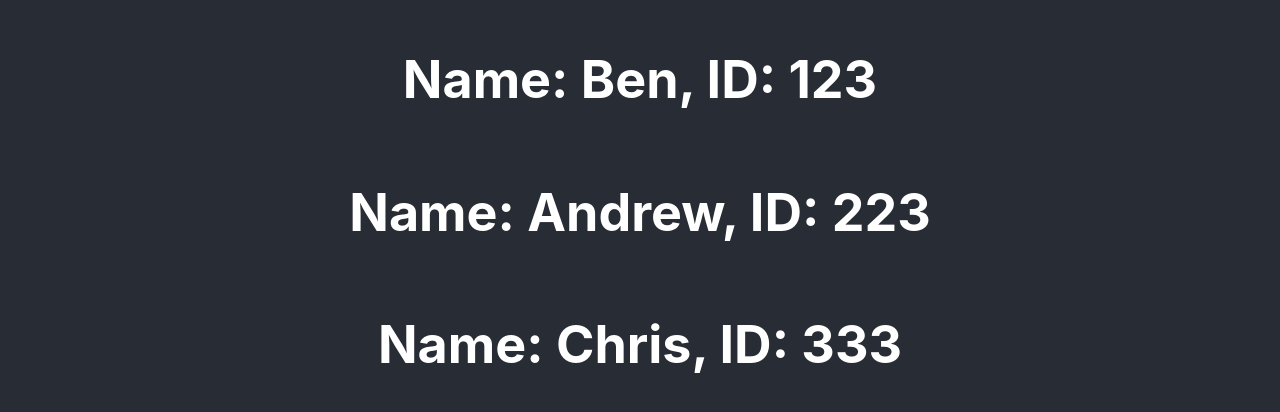
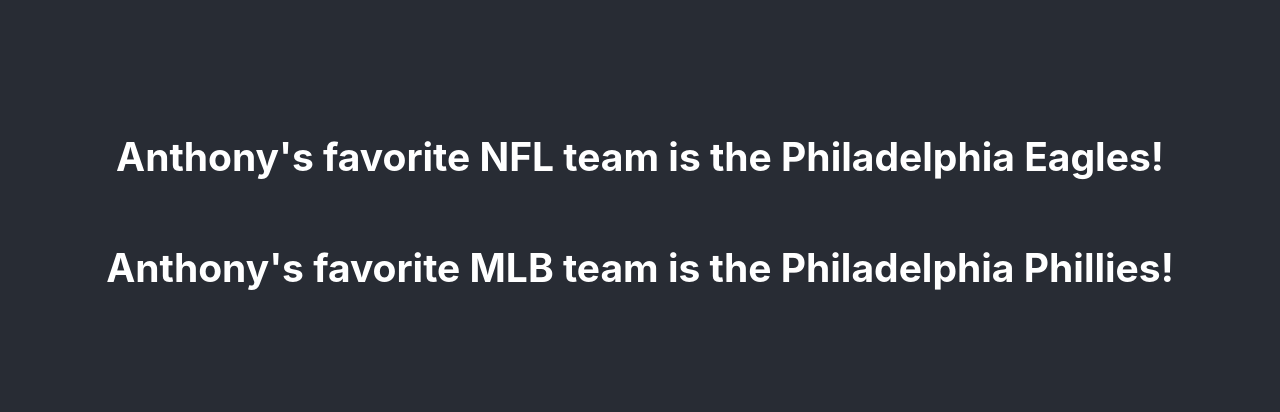
Before and after one commit to AntReyn12/react-practice, a React (Create React App) app: page / in a window 1280 px wide. Shown: the part 188-600 px from the top of the page. Built offline with nearby package versions, Linux system fonts and the light colour scheme.

Commit message:
practiced using spread techniques

```diff
--- a/src/App.js
+++ b/src/App.js
@@ -1,32 +1,30 @@
 import React from "react";
 import "./App.css";
-import MappingPractice from "./Mapping";
+import SpreadPractice from "./Spread";
 
-const friends = [
+const anthonyFavoriteTeams = [
   {
-    name: "Ben",
-    id: "123",
+    league: "NFL",
+    name: "Eagles",
+    city: "Philadelphia",
   },
   {
-    name: "Andrew",
-    id: "223",
-  },
-  {
-    name: "Chris",
-    id: "333",
+    league: "MLB",
+    name: "Phillies",
+    city: "Philadelphia",
   },
 ];
 
-function App() {
+const App = () => {
   return (
     <div className="App">
       <header className="App-header">
-        {friends.map((friend) => (
-          <MappingPractice key={friend.id} name={friend.name} id={friend.id} />
-        ))}
+        {anthonyFavoriteTeams.map((team) => {
+          return <SpreadPractice {...team} />;
+        })}
       </header>
     </div>
   );
-}
+};
 
 export default App;
--- a/src/Mapping.jsx
+++ b/src/Mapping.jsx
@@ -1,4 +1,19 @@
 import React from "react";
+
+const friends = [
+  {
+    name: "Ben",
+    id: "123",
+  },
+  {
+    name: "Andrew",
+    id: "223",
+  },
+  {
+    name: "Chris",
+    id: "333",
+  },
+];
 
 const MappingPractice = (props) => {
   const {name, id} = props;
--- /dev/null
+++ b/src/Spread.jsx
@@ -0,0 +1,14 @@
+import React from "react";
+
+const SpreadPractice = (props) => {
+  const {league, name, city} = props;
+  return (
+    <div>
+      <h2>
+        Anthony's favorite {league} team is the {city} {name}!
+      </h2>
+    </div>
+  );
+};
+
+export default SpreadPractice;
```
